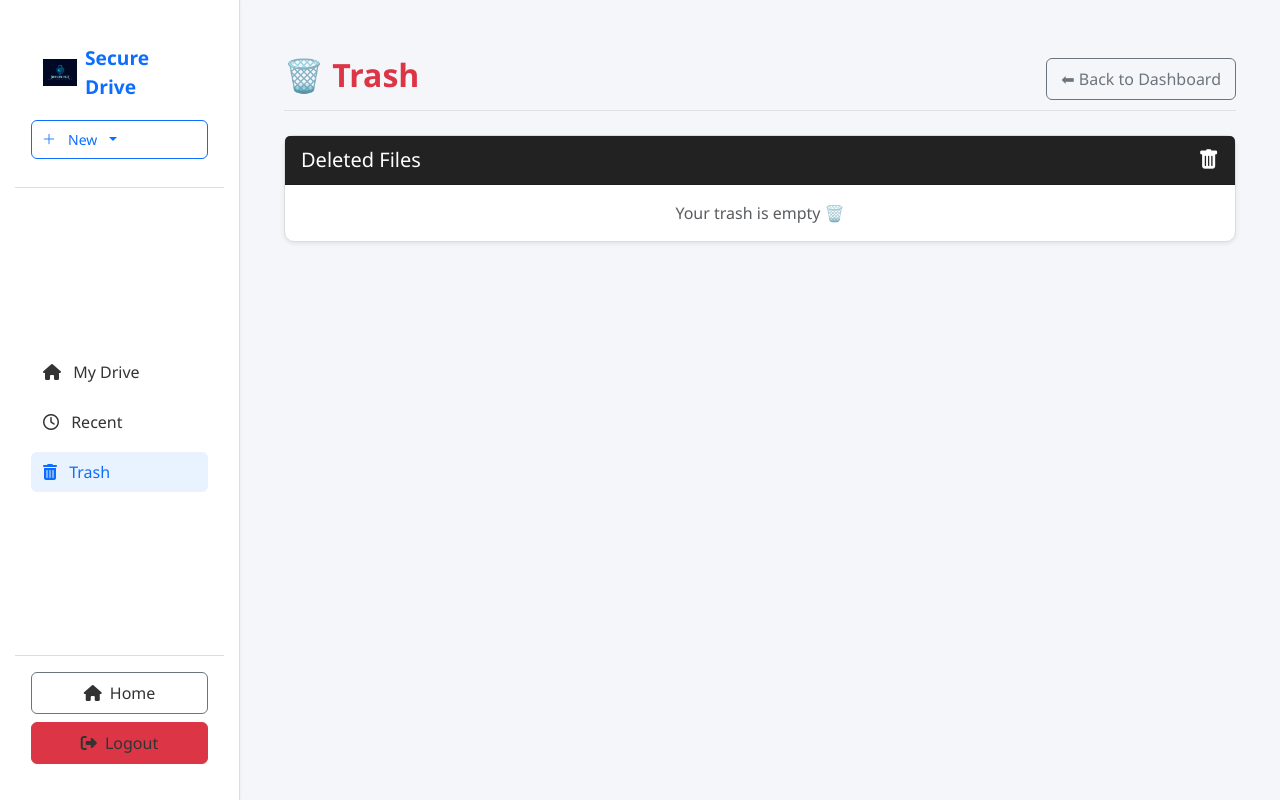
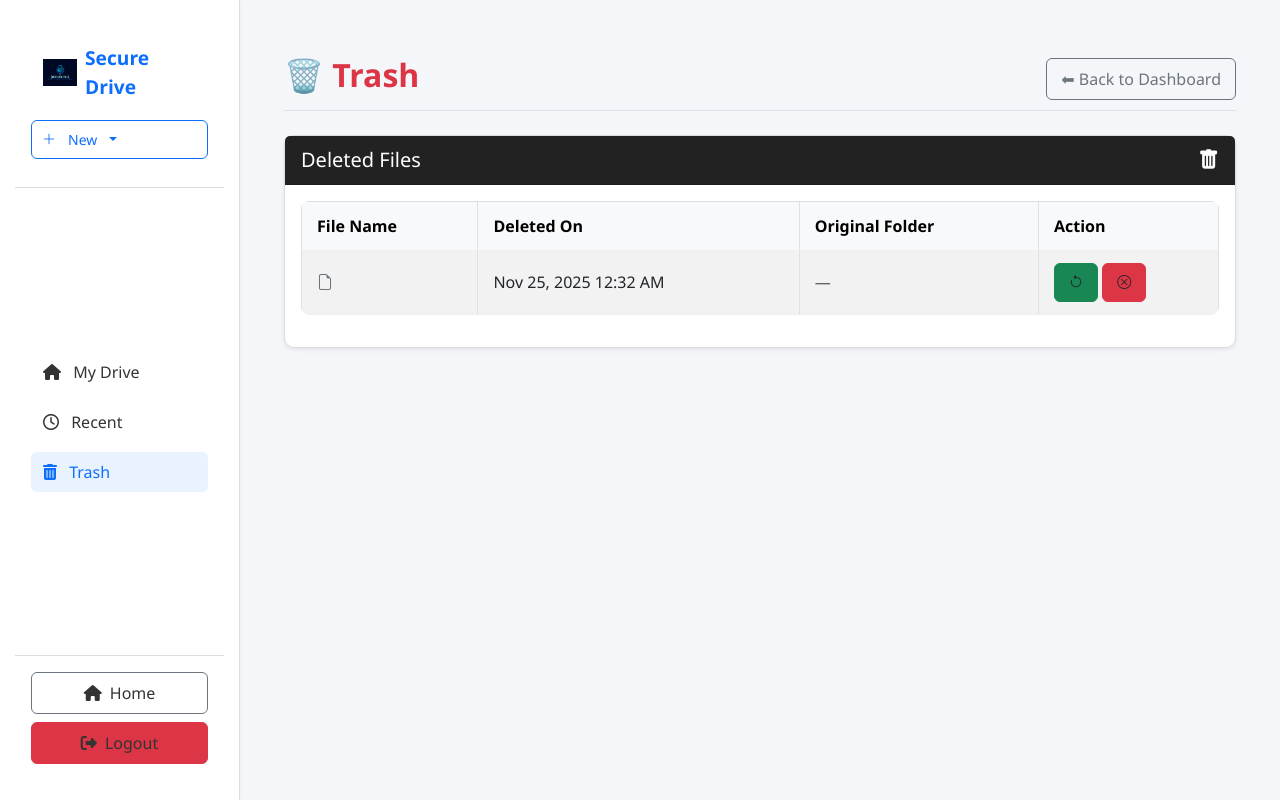
Before and after one commit to SNEHAL-SOLANKI/SecureFileSharingV3, a Django app: page /sharing/trash/ in a window 1280 px wide. Run offline with Django 5.2, Linux system fonts and the light colour scheme; a user stored in the database is signed in; data comes from the database, SQL or seed files in the repository; both versions use the stored data as it was after the commit.

Commit message:
Initial commit of SecureFileSharingV3

```diff
--- a/file_sharing_project/settings.py
+++ b/file_sharing_project/settings.py
@@ -4,6 +4,9 @@ from cryptography.fernet import Fernet
 
 
 BASE_DIR = Path(__file__).resolve().parent.parent
+FERNET_KEY = os.environ.get("FERNET_KEY")
+
+
 
 PROJECT_TITLE = "Secure File Sharing System"
 PROJECT_SUBTITLE = "Share your files securely and easily"
--- a/sharing_app/urls.py
+++ b/sharing_app/urls.py
@@ -35,12 +35,10 @@ urlpatterns = [
     path('new-file/', views.create_text_file, name='new_file'),
     path('create-text-file/', views.create_text_file, name='create_text_file'),
 
-
     # =====================================================
-    # ✏️ FILE RENAME (NEW URL)
+    # ✏️ FILE RENAME
     # =====================================================
     path("file/<int:pk>/rename/", views.rename_file, name="rename_file"),
-
 
     # =====================================================
     # 📄 FILE VIEW
@@ -53,11 +51,18 @@ urlpatterns = [
     path('share/<int:pk>/', views.share_file, name='share_file'),
 
     # =====================================================
-    # 🗑️ FILE ACTIONS
+    # 🗑️ FILE ACTIONS (TRASH SYSTEM)
     # =====================================================
-    path('delete/<int:pk>/', views.delete_file, name='delete'),
-    path('restore/<int:pk>/', views.restore_file, name='restore_file'),
-    path('delete-permanent/<int:pk>/', views.delete_permanent, name='delete_permanent'),
+   path("move-to-trash/<int:file_id>/", views.move_to_trash, name="move_to_trash"),
+
+
+    path("trash/", views.trash_view, name="trash"),
+    path("restore/<int:file_id>/", views.restore_file, name="restore"),
+    path("permanent/<int:file_id>/", views.permanent_delete, name="permanent_delete"),
+
+
+    # (OLD DELETE ROUTES REMOVED)
+    # path('delete/<int:pk>/', views.delete_file, name='delete'),
 
     # =====================================================
     # ⬇️ DOWNLOAD
@@ -69,7 +74,6 @@ urlpatterns = [
     # 🕒 RECENT & TRASH
     # =====================================================
     path('recent/', views.recent_files, name='recent_files'),
-    path('trash/', views.trash, name='trash'),
 
     # =====================================================
     # 🚪 LOGOUT
--- a/sharing_app/views.py
+++ b/sharing_app/views.py
@@ -2,6 +2,7 @@
 # 📁 Secure File Sharing - views.py (Final Updated Version)
 # ==========================================================
 import os
+import subprocess
 import uuid
 import mimetypes
 from datetime import timedelta
@@ -13,9 +14,18 @@ from django.http import HttpResponse, Http404, HttpResponseForbidden, FileRespon
 from django.contrib import messages
 from django.utils import timezone
 from django.urls import reverse
+import clamd
+
+from django.shortcuts import redirect, get_object_or_404
+from .models import UploadedFile
+from django.conf import settings
 
 from .models import SharedFile, Folder, File
 from .forms import RenameFolderForm, FolderPasswordForm, ConfirmDeleteForm, RenameFileForm
+
+def scan_file_with_clamav(path):
+    result = subprocess.run(["clamscan", path], capture_output=True, text=True)
+    return "Infected files:" not in result.stdout
 
 
 
@@ -293,71 +303,54 @@ def rename_file(request, pk):
         "file": file_obj
     })
 
+
 # ==========================================================
-# 📤 Upload File (FINAL — with custom filename + validation)
+# 📤 Upload File (FINAL — with ClamAV virus scan)
 # ==========================================================
 @login_required
+@login_required
 def upload_file(request):
-
-    # GET → Upload form
     if request.method == 'GET':
         folders = Folder.objects.filter(user=request.user)
-        return render(request, 'sharing_app/upload.html', {
-            'folders': folders,
-        })
+        return render(request, 'sharing_app/upload.html', {'folders': folders})
 
-    # POST → Upload file
-    if request.method == 'POST':
+    uploaded_file = request.FILES.get('file')
+    display_name = request.POST.get('display_name', '').strip()
+    folder_id = request.POST.get('folder_id') or None
 
-        uploaded_file = request.FILES.get('file')
-        display_name = request.POST.get('display_name', '').strip()
-        folder_id = request.POST.get('folder_id') or None
+    if not uploaded_file:
+        messages.error(request, "⚠️ Please select a file.")
+        return redirect('sharing:upload')
 
-        if not uploaded_file:
-            messages.error(request, "⚠️ Please select a file.")
+    folder = None
+    if folder_id:
+        folder = get_object_or_404(Folder, id=folder_id, user=request.user)
+
+    ext = os.path.splitext(uploaded_file.name)[1]
+    final_name = display_name + ext if display_name else uploaded_file.name
+
+    # Duplicate check
+    if File.objects.filter(user=request.user, folder=folder, original_name=final_name).exists():
+        messages.error(request, f"⚠️ File '{final_name}' already exists.")
+        return redirect('sharing:upload')
+
+    # ====== Virus Scan using clamd ======
+    try:
+        cd = clamd.ClamdNetworkSocket('127.0.0.1', 3310)
+        # Scan the uploaded file directly (in memory)
+        result = cd.instream(uploaded_file.file)
+        if any('FOUND' in res for res in result.values()):
+            messages.error(request, "⚠️ Virus detected! File upload blocked.")
             return redirect('sharing:upload')
+    except Exception as e:
+        messages.warning(request, f"⚠️ Virus scan unavailable: {e}. Uploading without scan.")
 
-        # Folder selection
-        folder = None
-        if folder_id:
-            folder = get_object_or_404(Folder, id=folder_id, user=request.user)
+    # Save file
+    f = File.objects.create(user=request.user, original_name=final_name, folder=folder)
+    f.file.save(final_name, uploaded_file, save=True)
 
-        # Extension
-        ext = os.path.splitext(uploaded_file.name)[1]
-
-        # Final name
-        if display_name:
-            if not display_name.endswith(ext):
-                final_name = display_name + ext
-            else:
-                final_name = display_name
-        else:
-            final_name = uploaded_file.name
-
-        # Duplicate check
-        if File.objects.filter(
-            user=request.user,
-            folder=folder,
-            original_name=final_name
-        ).exists():
-            messages.error(request, f"⚠️ File '{final_name}' already exists.")
-            return redirect('sharing:upload')
-
-        # Save
-        File.objects.create(
-            user=request.user,
-            file=uploaded_file,
-            original_name=final_name,
-            folder=folder
-        )
-
-        messages.success(request, f"✅ File '{final_name}' uploaded successfully!")
-
-        if folder:
-            return redirect('sharing:folder_view', folder_id=folder.id)
-
-        return redirect('sharing:dashboard_root')
-
+    messages.success(request, f"✅ File '{final_name}' uploaded successfully!")
+    return redirect('sharing:folder_view', folder_id=folder.id) if folder else redirect('sharing:dashboard_root')
 # ==========================================================
 # 📝 Create Text File
 # ==========================================================
@@ -396,36 +389,64 @@ def create_text_file(request):
 
 
 # ==========================================================
-# 🗑️ File Delete / Restore / Permanent Delete
+# 🗑️ File Delete / Restore / Permanent Delete (FINAL)
 # ==========================================================
+# ================================
+# 🗑 Move file to Trash
+# ================================
 @login_required
-def delete_file(request, pk):
-    file_obj = get_object_or_404(File, pk=pk, user=request.user)
+def move_to_trash(request, file_id):
+    file_obj = get_object_or_404(File, id=file_id, user=request.user)
+
     file_obj.is_deleted = True
     file_obj.deleted_at = timezone.now()
-    file_obj.save()
-    messages.warning(request, f"🗑️ '{file_obj.original_name}' moved to Trash.")
-    return redirect('sharing:dashboard')
+    file_obj.save(update_fields=['is_deleted', 'deleted_at'])
+
+    messages.success(request, "🗑 File moved to Trash.")
+    return redirect("sharing:dashboard")
 
 
+# ================================
+# 🗑 Show Trash Page
+# ================================
 @login_required
-def restore_file(request, pk):
-    file_obj = get_object_or_404(File, pk=pk, user=request.user, is_deleted=True)
+def trash_view(request):
+    trashed_files = File.objects.filter(user=request.user, is_deleted=True).order_by('-deleted_at')
+    return render(request, "sharing_app/trash.html", {"trashed_files": trashed_files})
+
+
+# ================================
+# 🔄 Restore file from Trash
+# ================================
+@login_required
+def restore_file(request, file_id):
+    file_obj = get_object_or_404(File, id=file_id, user=request.user)
+
     file_obj.is_deleted = False
     file_obj.deleted_at = None
-    file_obj.save()
-    messages.success(request, f"♻️ '{file_obj.original_name}' restored successfully.")
-    return redirect('sharing:trash')
+    file_obj.save(update_fields=['is_deleted', 'deleted_at'])
+
+    messages.success(request, "♻️ File restored successfully!")
+    return redirect("sharing:trash")
 
 
+# ================================
+# ❌ Permanent Delete
+# ================================
 @login_required
-def delete_permanent(request, pk):
-    file_obj = get_object_or_404(File, pk=pk, user=request.user, is_deleted=True)
-    file_obj.file.delete(save=False)
+def permanent_delete(request, file_id):
+    file_obj = get_object_or_404(File, id=file_id, user=request.user)
+
+    # Delete physical file
+    try:
+        if file_obj.file and os.path.exists(file_obj.file.path):
+            os.remove(file_obj.file.path)
+    except:
+        pass
+
     file_obj.delete()
-    messages.success(request, f"❌ '{file_obj.original_name}' deleted permanently.")
-    return redirect('sharing:trash')
-
+    messages.success(request, "🗑 File deleted permanently!")
+    return redirect("sharing:trash")
 
 # ==========================================================
 # ⬇️ Download / View Files
--- a/templates/sharing_app/trash.html
+++ b/templates/sharing_app/trash.html
@@ -40,7 +40,9 @@
                             <i class="bi bi-file-earmark me-2 text-secondary"></i>
                             {{ file.name }}
                         </td>
+
                         <td>{{ file.deleted_at|date:"M d, Y h:i A" }}</td>
+
                         <td>
                             {% if file.folder %}
                                 {{ file.folder.name }}
@@ -48,9 +50,10 @@
                                 <span class="text-muted">—</span>
                             {% endif %}
                         </td>
+
                         <td>
                             <!-- 🔁 Restore -->
-                            <a href="{% url 'sharing:restore_file' file.id %}"
+                            <a href="{% url 'sharing:restore' file.id %}"
                                class="btn btn-sm btn-success"
                                onclick="return confirm('Restore {{ file.name }} ?');"
                                title="Restore">
@@ -58,7 +61,7 @@
                             </a>
 
                             <!-- ❌ Permanent Delete -->
-                            <a href="{% url 'sharing:delete_permanent' file.id %}"
+                            <a href="{% url 'sharing:permanent_delete' file.id %}"
                                class="btn btn-sm btn-danger"
                                onclick="return confirm('Permanently delete {{ file.name }} ? This cannot be undone.');"
                                title="Delete Permanently">
@@ -69,6 +72,7 @@
                     {% endfor %}
                 </tbody>
             </table>
+
             {% else %}
                 <p class="text-center text-muted mb-0">Your trash is empty 🗑️</p>
             {% endif %}
```
Also changed, not shown: sharing_app/models.py (+28 -30 lines), templates/sharing_app/dashboard.html (+7 -6 lines), templates/sharing_app/recent.html (+14 -7 lines), templates/sharing_app/upload.html (+22 -3 lines), README.md, db.sqlite3, sharing_app/migrations/0017_uploadedfile.py (added), 1 other file.
